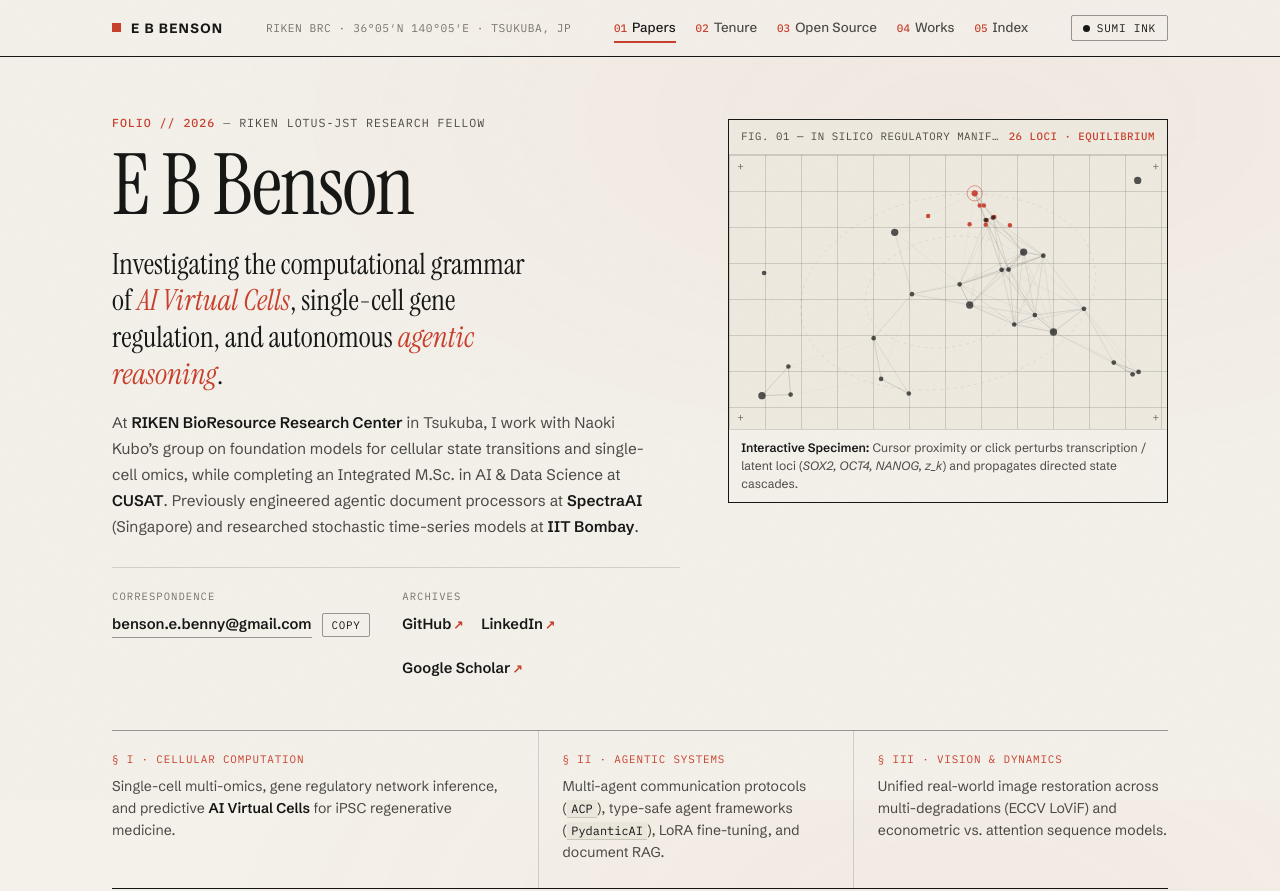
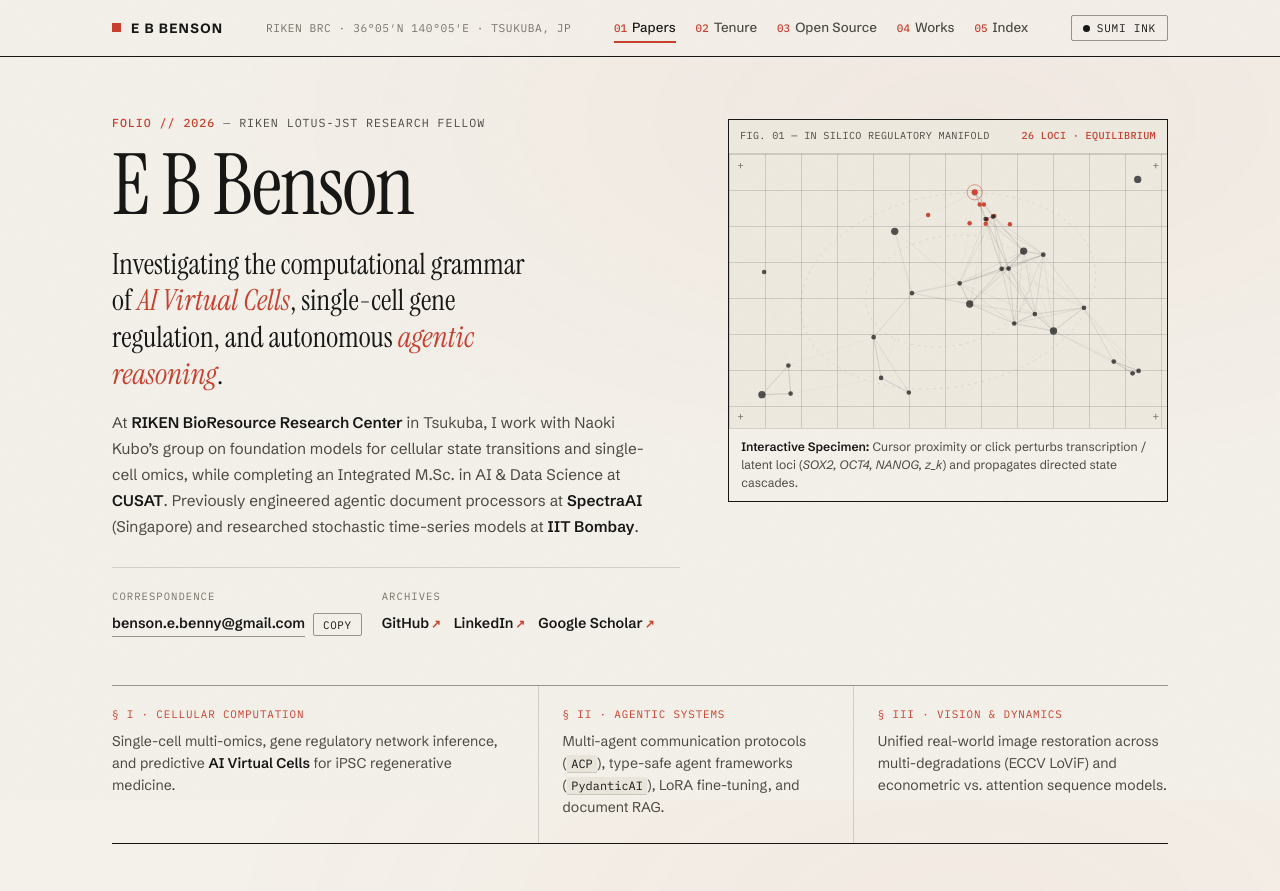
Before and after one commit to Deriverx2/Deriverx2.github.io, a plain HTML site: page index.html in a window 1280 px wide. Shown: the top 891 px of the page. Drawn offline with Linux system fonts and the light colour scheme.

Commit message:
Refine single-line alignment for ARCHIVES Google Scholar link and plate header

```diff
--- a/styles.css
+++ b/styles.css
@@ -359,7 +359,7 @@ code {
 .correspondence-ledger {
   display: grid;
   grid-template-columns: auto 1fr;
-  gap: 14px 32px;
+  gap: 14px 20px;
   padding-top: 20px;
   border-top: 1px solid var(--rule-hairline);
 }
@@ -379,13 +379,13 @@ code {
 .corr-inline {
   display: flex;
   align-items: center;
-  gap: 10px;
+  gap: 8px;
   flex-wrap: wrap;
 }
 
 .corr-email {
   font-weight: 600;
-  font-size: 0.92rem;
+  font-size: 0.89rem;
   border-bottom: 1px solid var(--rule-strong);
   padding-bottom: 1px;
   transition: border-color 0.18s ease, color 0.18s ease;
@@ -399,13 +399,14 @@ code {
 .corr-links {
   display: flex;
   align-items: center;
-  gap: 18px;
+  gap: 8px 13px;
   flex-wrap: wrap;
 }
 
 .underline-link {
   font-weight: 600;
-  font-size: 0.92rem;
+  font-size: 0.89rem;
+  white-space: nowrap;
   border-bottom: 1px solid transparent;
   padding-bottom: 1px;
   transition: color 0.18s ease, border-color 0.18s ease;
@@ -479,10 +480,10 @@ a:hover .diag {
   align-items: center;
   justify-content: space-between;
   gap: 8px;
-  padding: 8px 12px;
+  padding: 8px 11px;
   border-bottom: 1px solid var(--rule-hairline);
-  font-size: 0.67rem;
-  letter-spacing: 0.05em;
+  font-size: 0.635rem;
+  letter-spacing: 0.03em;
   white-space: nowrap;
   min-width: 0;
 }
```
